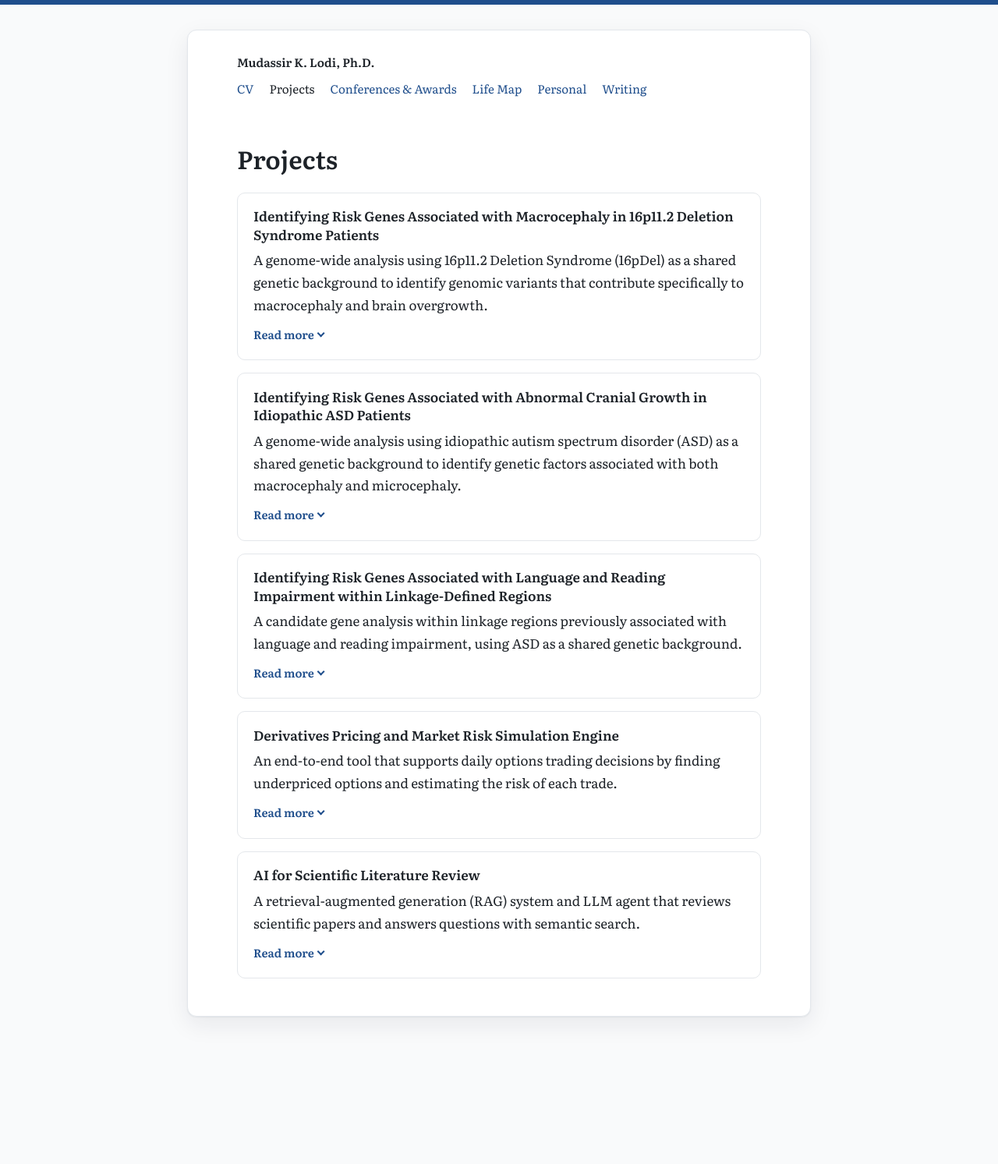
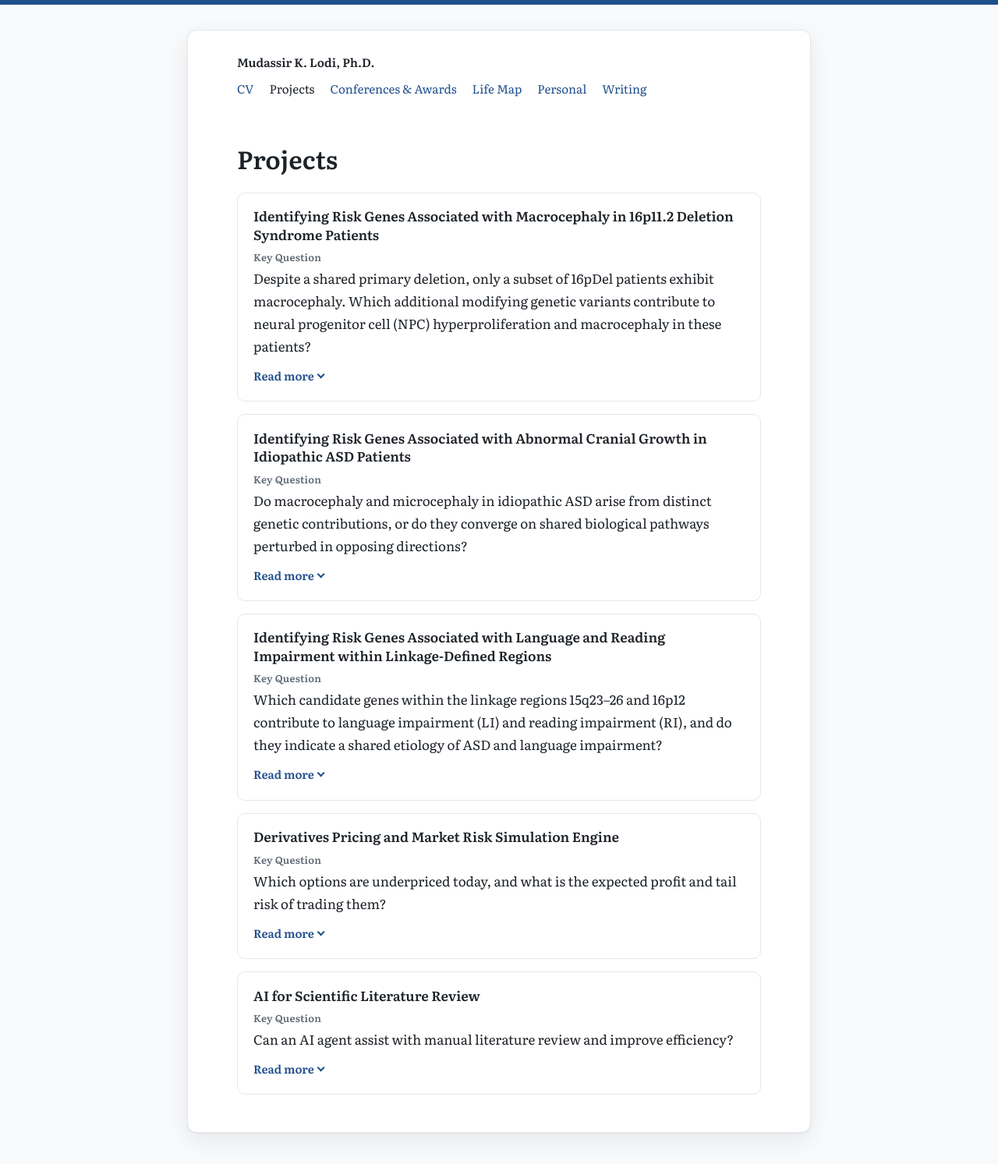
Before and after one commit to mklodi1/mklodi1.github.io, a Jekyll site: the page built from projects/index.html, in a window 1280 px wide. Shown: the whole page at 78% size. Built offline with Jekyll 4.4.1, drawn with Linux system fonts in a browser that asks for light colours; before the commit the page ends 1344 px from its top, so only the background shows below that.

Commit message:
Projects: show key question at top instead of description
Co-Authored-By: Claude Opus 5.5 <noreply@anthropic.com>
Claude-Session: https://claude.ai/code/session_018B7yRm4wV88UDqtVSP6gVK

```diff
--- a/_data/projects.yml
+++ b/_data/projects.yml
@@ -1,38 +1,33 @@
 # Projects shown at /projects/, in order.
-# Fields: title, summary, question, skills (top 5, comma-separated), results (one bullet).
+# Fields: title, question (shown at the top), skills (top 5, comma-separated), results (one bullet).
 # Optional: link, link_text, figure (/assets/img/...), figure_alt
 # Tip: wrap text in "double quotes" if it contains a colon.
 
 - title: "Identifying Risk Genes Associated with Macrocephaly in 16p11.2 Deletion Syndrome Patients"
-  summary: "A genome-wide analysis using 16p11.2 Deletion Syndrome (16pDel) as a shared genetic background to identify genomic variants that contribute specifically to macrocephaly and brain overgrowth."
   question: "Despite a shared primary deletion, only a subset of 16pDel patients exhibit macrocephaly. Which additional modifying genetic variants contribute to neural progenitor cell (NPC) hyperproliferation and macrocephaly in these patients?"
   skills: "Rare variant analysis, Whole-exome sequencing, pVAAST, Python, Linux/HPC"
   results:
     - "Identified 140 candidate genes unique to macrocephaly, converging on the canonical Wnt signaling pathway as an alternative route to progenitor proliferation not previously implicated in 16p11.2 Deletion Syndrome."
 
 - title: "Identifying Risk Genes Associated with Abnormal Cranial Growth in Idiopathic ASD Patients"
-  summary: "A genome-wide analysis using idiopathic autism spectrum disorder (ASD) as a shared genetic background to identify genetic factors associated with both macrocephaly and microcephaly."
   question: "Do macrocephaly and microcephaly in idiopathic ASD arise from distinct genetic contributions, or do they converge on shared biological pathways perturbed in opposing directions?"
   skills: "Rare variant analysis, Whole-genome sequencing, Pathway enrichment analysis, Python, Linux/HPC"
   results:
     - "Identified 52 candidate genes for macrocephaly and 50 for microcephaly; recurrence of the canonical Wnt signaling pathway supports macrocephaly and microcephaly as opposite poles of a shared genetic axis of cranial growth regulation."
 
 - title: "Identifying Risk Genes Associated with Language and Reading Impairment within Linkage-Defined Regions"
-  summary: "A candidate gene analysis within linkage regions previously associated with language and reading impairment, using ASD as a shared genetic background."
   question: "Which candidate genes within the linkage regions 15q23–26 and 16p12 contribute to language impairment (LI) and reading impairment (RI), and do they indicate a shared etiology of ASD and language impairment?"
   skills: "Linkage analysis, Whole-genome sequencing, Variant prioritization, Statistical genetics, Python"
   results:
     - "Prioritized top candidate genes for LI* and RI* within the linkage regions, indicating a shared etiology of ASD and language impairment at these two loci."
 
 - title: "Derivatives Pricing and Market Risk Simulation Engine"
-  summary: "An end-to-end tool that supports daily options trading decisions by finding underpriced options and estimating the risk of each trade."
   question: "Which options are underpriced today, and what is the expected profit and tail risk of trading them?"
   skills: "Python, GARCH, Monte Carlo simulation, XGBoost, Streamlit"
   results:
     - "Deployed tool used to support daily trading decisions."
 
 - title: "AI for Scientific Literature Review"
-  summary: "A retrieval-augmented generation (RAG) system and LLM agent that reviews scientific papers and answers questions with semantic search."
   question: "Can an AI agent assist with manual literature review and improve efficiency?"
   skills: "LLMs, RAG, ChromaDB, Docker, MLflow"
   results:
--- a/assets/css/style.css
+++ b/assets/css/style.css
@@ -780,3 +780,5 @@ body { border-top: 6px solid var(--link); }
 }
 @keyframes nav-in { from { opacity: 0; transform: translateY(-4px); } to { opacity: 1; transform: none; } }
 @media (prefers-reduced-motion: reduce) { .nav nav.open { animation: none; } .nav-bars, .nav-bars::before, .nav-bars::after { transition: none; } }
+.proj-q { margin: 0 0 .5rem; }
+.proj-q-label { display: block; font-size: .8rem; font-weight: 700; color: var(--muted); letter-spacing: .02em; margin-bottom: .15rem; }
--- a/projects/index.html
+++ b/projects/index.html
@@ -11,12 +11,11 @@ description: "Dissertation research in statistical genetics and machine learning
   {% assign pid = p.title | slugify %}
   <article class="proj" id="{{ pid }}">
     <h2 class="proj-title">{{ p.title }}</h2>
-    <p class="proj-summary">{{ p.summary }}</p>
+    {% if p.question %}<p class="proj-q"><span class="proj-q-label">Key Question</span>{{ p.question }}</p>{% endif %}
     <details class="proj-more">
       <summary><span class="proj-open">Read more</span><span class="proj-close">Show less</span></summary>
       <div class="proj-body">
         {% if p.figure %}<img class="proj-fig" src="{{ p.figure | relative_url }}" alt="{{ p.figure_alt }}" loading="lazy">{% endif %}
-        {% if p.question %}<h3>Key question</h3><p>{{ p.question }}</p>{% endif %}
         {% if p.skills %}<h3>Skills</h3><ul class="proj-tools">{% assign sk = p.skills | split: ", " %}{% for s in sk %}<li>{{ s }}</li>{% endfor %}</ul>{% endif %}
         {% if p.results %}<h3>Results</h3><ul>{% for r in p.results %}<li>{{ r }}</li>{% endfor %}</ul>{% endif %}
         {% if p.link %}<p class="proj-link"><a href="{{ p.link }}">{{ p.link_text | default: "Learn more" }}</a></p>{% endif %}
```
